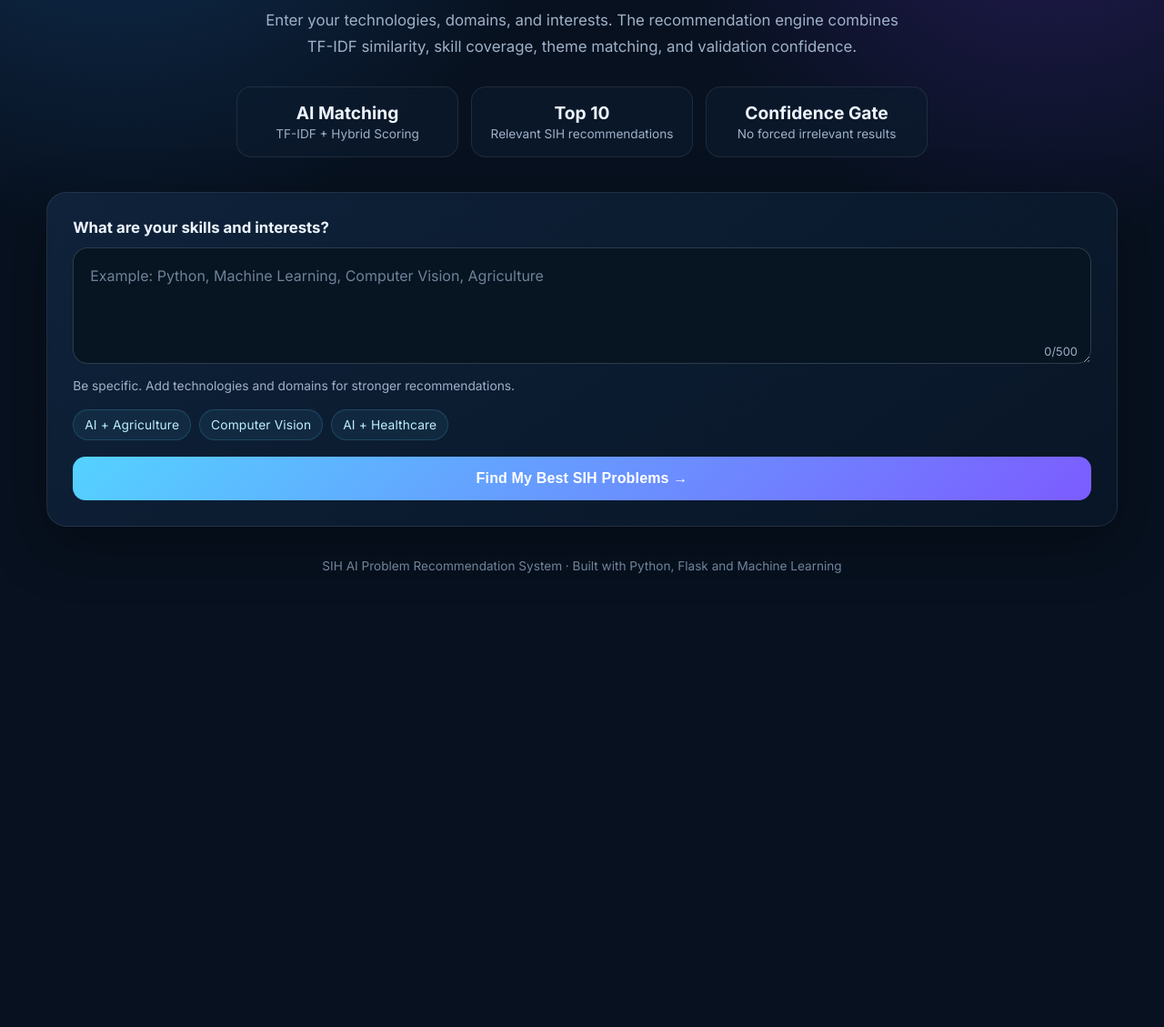
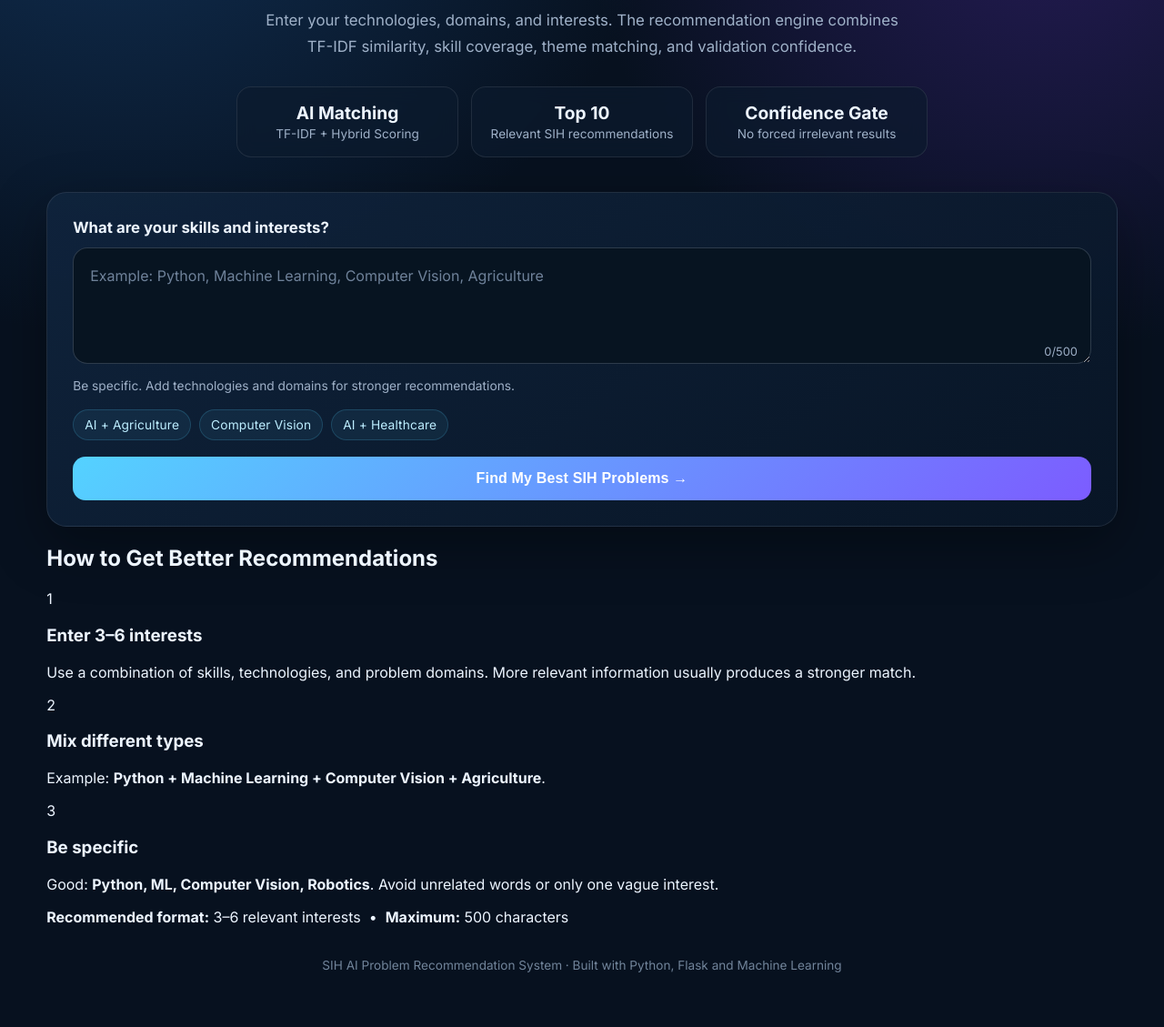
Before and after one commit to sahilgariya/SIH-AI-Recommender, a Flask app: template app/templates/index.html in a window 1280 px wide. Shown: the part 266-1395 px from the top of the page at 91% size. Before the commit the page ends 896 px from the top, so only its background shows below. Run offline with Flask 3, Linux system fonts and the light colour scheme; the template is opened without the code that fills it, so the values that code supplies are empty; parts of the project's set-up code (start-up, migrations or seed data) failed here and were passed over.

Commit message:
Add frontend help section for skill and interest input guidance

```diff
--- a/app/templates/index.html
+++ b/app/templates/index.html
@@ -25,6 +25,15 @@
 <button type="submit" id="submitButton">Find My Best SIH Problems →</button>
 </form>
 </section>
+<section class="help-section" aria-labelledby="help-title">
+<h2 id="help-title">How to Get Better Recommendations</h2>
+<div class="help-grid">
+<div class="help-card"><span class="help-number">1</span><h3>Enter 3–6 interests</h3><p>Use a combination of skills, technologies, and problem domains. More relevant information usually produces a stronger match.</p></div>
+<div class="help-card"><span class="help-number">2</span><h3>Mix different types</h3><p>Example: <strong>Python + Machine Learning + Computer Vision + Agriculture</strong>.</p></div>
+<div class="help-card"><span class="help-number">3</span><h3>Be specific</h3><p>Good: <strong>Python, ML, Computer Vision, Robotics</strong>. Avoid unrelated words or only one vague interest.</p></div>
+</div>
+<div class="help-example"><strong>Recommended format:</strong> 3–6 relevant interests &nbsp;•&nbsp; <strong>Maximum:</strong> 500 characters</div>
+</section>
 {% if error %}<div class="message error" role="alert">{{ error }}</div>{% endif %}
 {% if info %}<div class="message info" role="status">{{ info }}</div>{% endif %}
 {% if results %}
```
